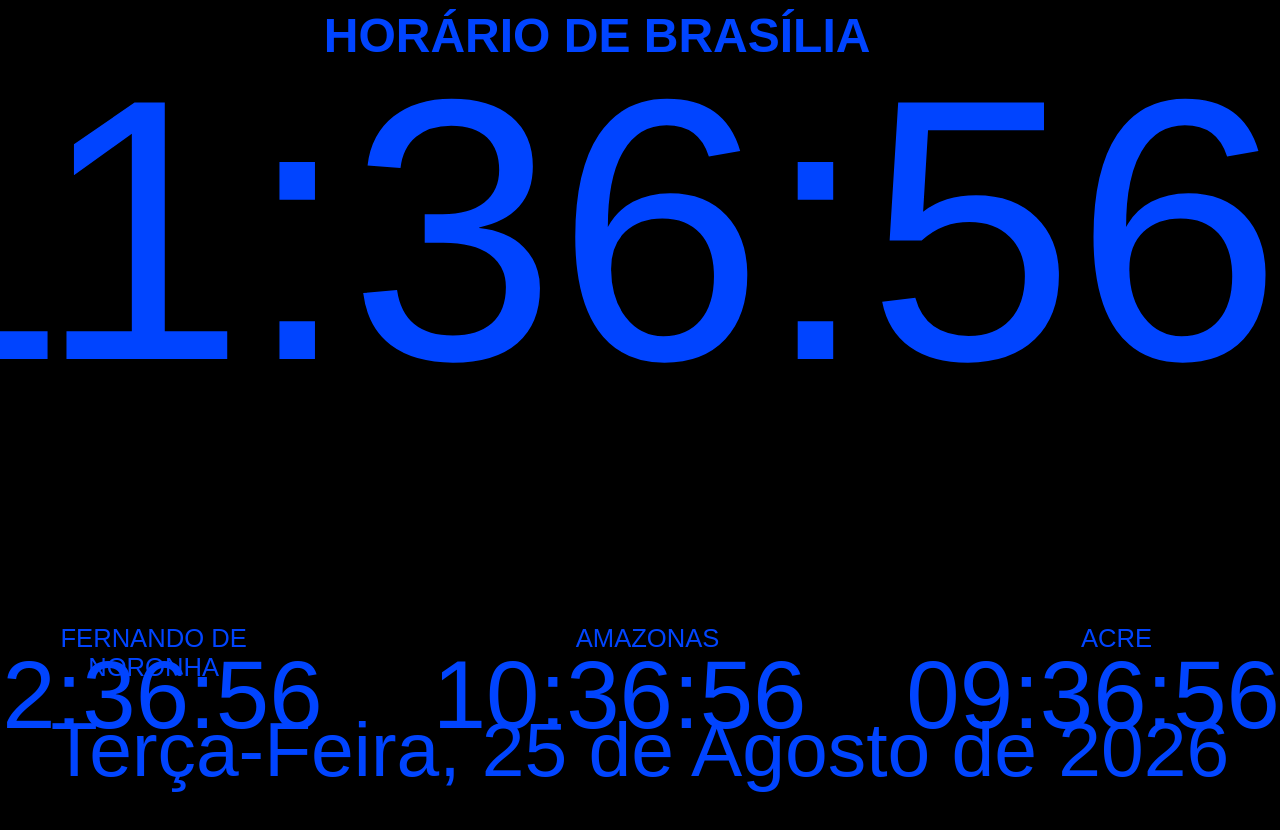
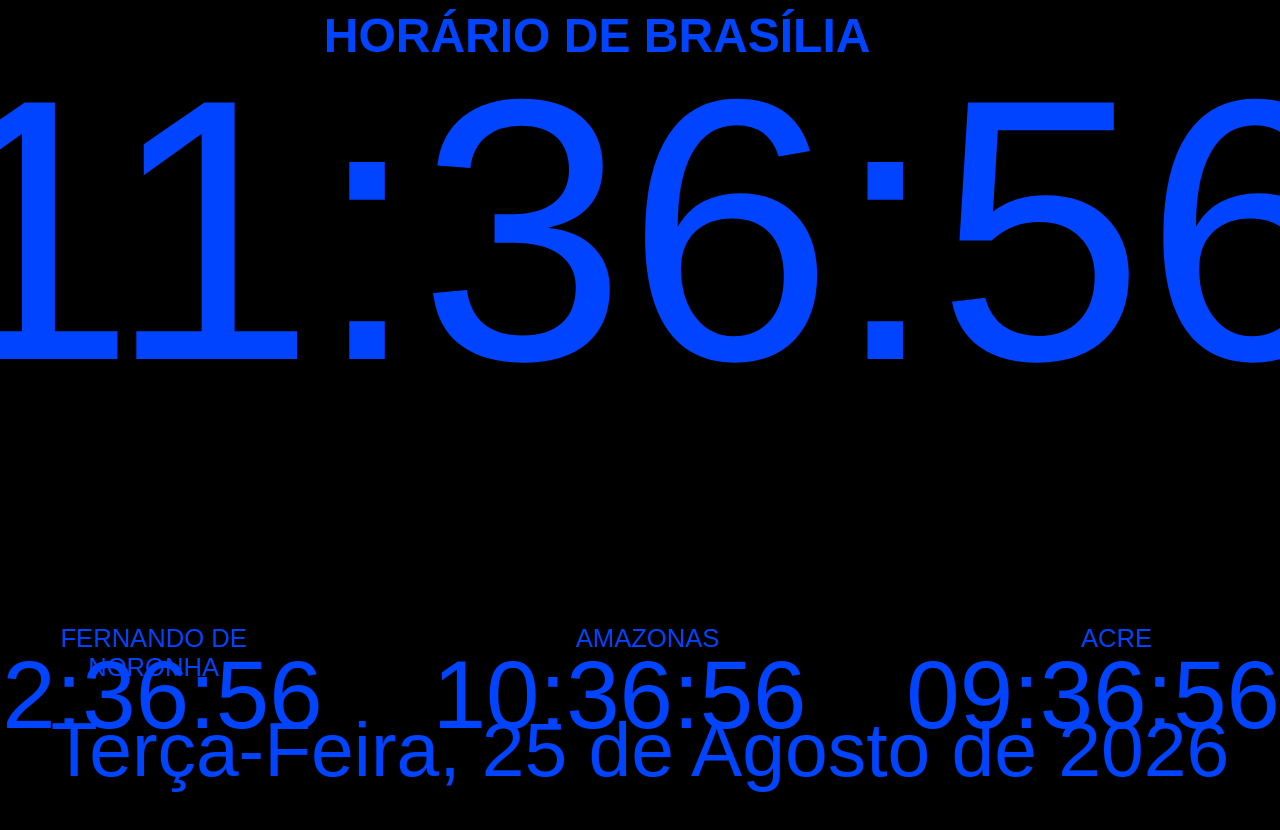
Before and after one commit to julioaires123/projetonovocanal, a plain HTML site: page index.html in a window 1280 px wide. Shown: the top 830 px of the page. Drawn offline with Linux system fonts and the light colour scheme.

Commit message:
Update style.css

```diff
--- a/style.css
+++ b/style.css
@@ -28,8 +28,9 @@ h1 {
 
 p#relogio01 {
     position: fixed;
-    right: -0.15%;
     top: 2%;
+    left: 50%;
+    transform: translateX(-50%);
     text-align: center;
     font-size: 23.3rem;
     color: #0044ff;
```
